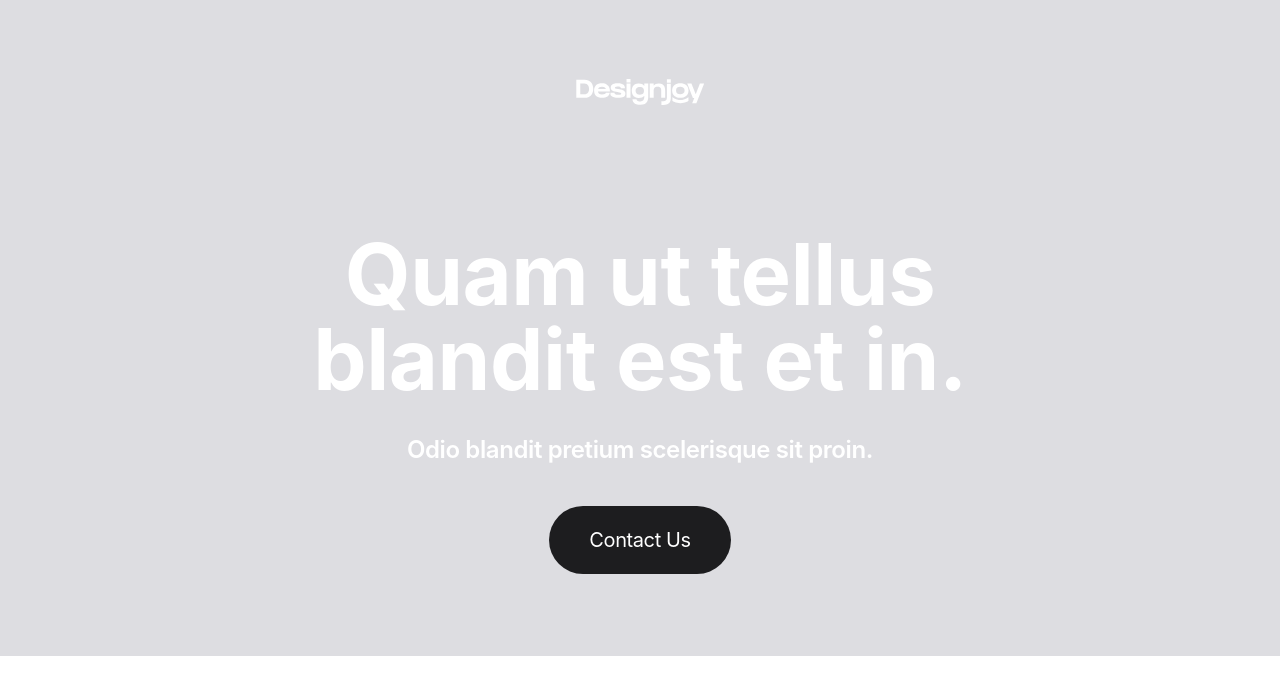
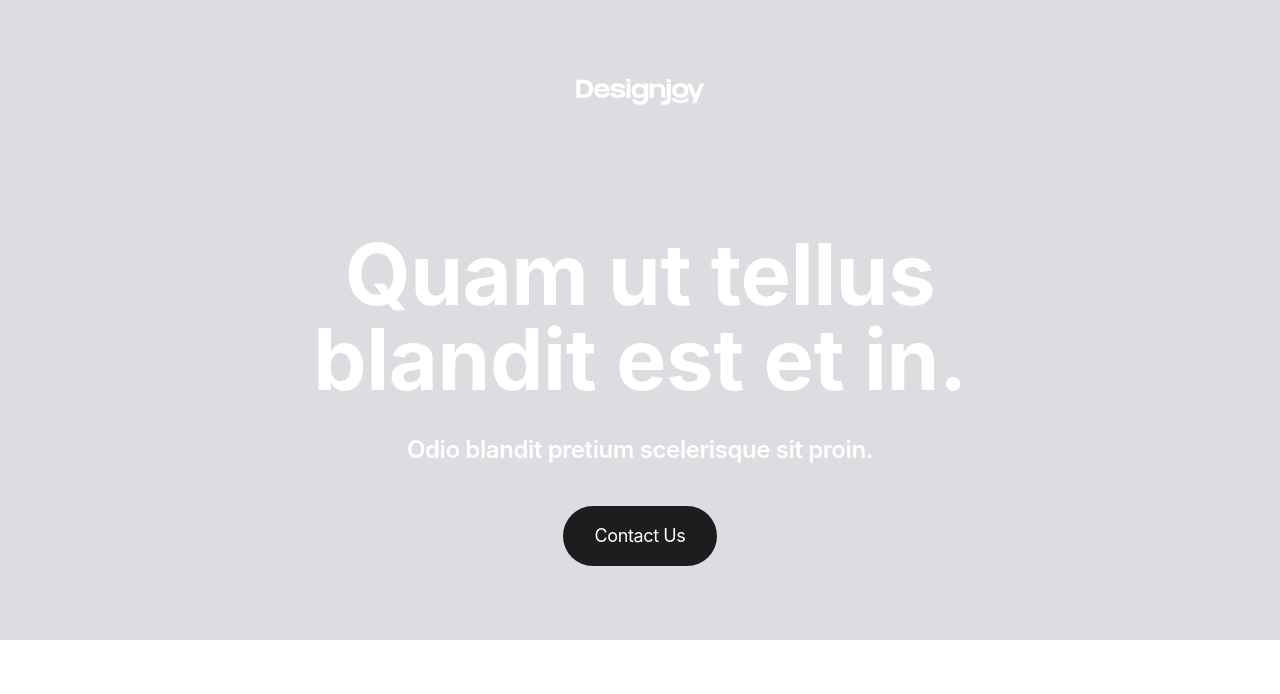
Before and after one commit to TheBoringBOT/studio-moo, a Next.js app: page / in a window 1280 px wide. Shown: the top 694 px of the page. Built offline with nearby package versions, Linux system fonts and the light colour scheme.

Commit message:
style: button size

```diff
--- a/components/home/hero/hero.js
+++ b/components/home/hero/hero.js
@@ -3,7 +3,7 @@ import Header from "./header";
 
 export default function hero() {
   return (
-    <div className="bg-mid-grey min-h-[600px] h-[82vh] ">
+    <div className="bg-mid-grey min-h-[600px] h-[80vh] ">
       <div className="flex flex-col items-center justify-center">
         <Header />
         <SectionTitle
@@ -23,7 +23,7 @@ export default function hero() {
           }
         >
           <div className="py-2 ">
-            <button className="px-10 py-5 text-xl text-white transition-all rounded-full bg-black-2 hover:bg-black-2-hover">
+            <button className="px-8 py-4 text-lg text-white transition-all rounded-full white text- bg-black-2 hover:bg-black-2-hover">
               Contact Us
             </button>
           </div>
```
